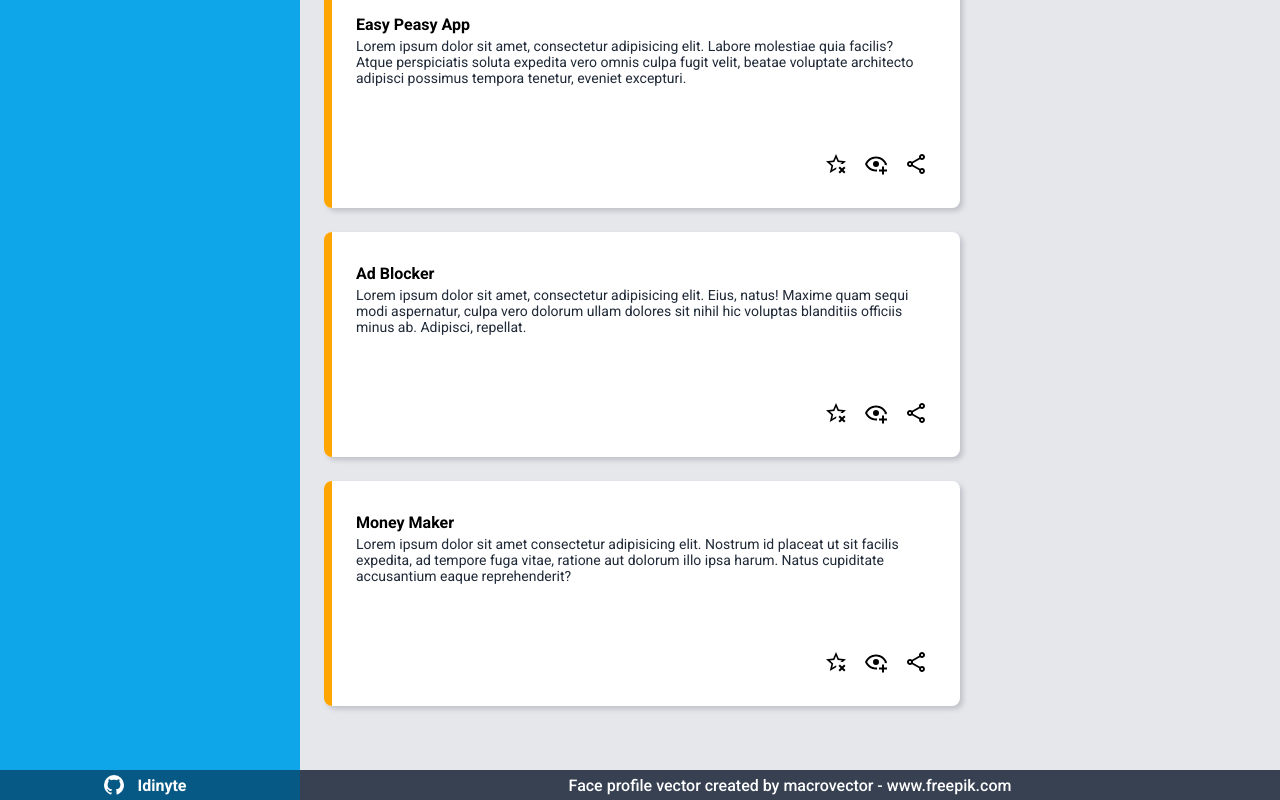
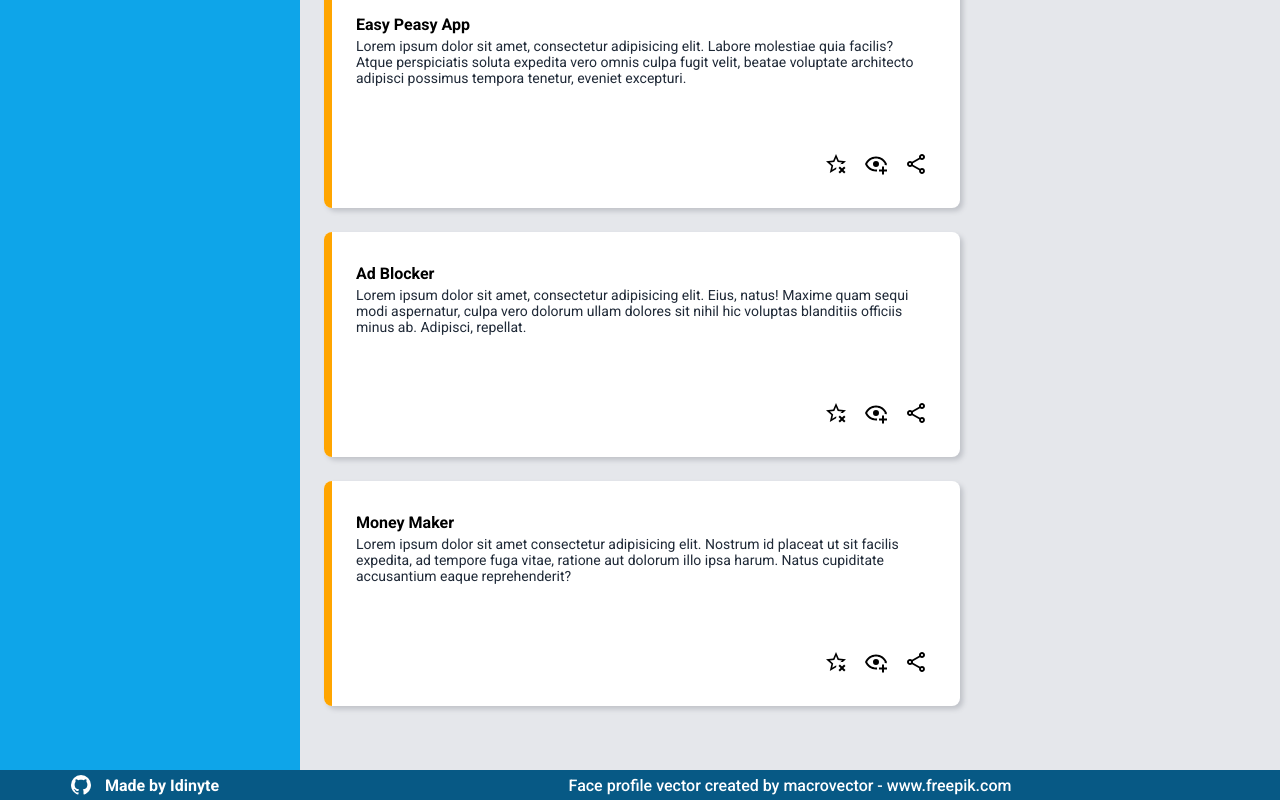
Before and after one commit to idinyte/Project-Admin-Dashboard, a plain HTML site: page index.html in a window 1280 px wide. Shown: the part 1023-1823 px from the top of the page. Drawn offline with Linux system fonts and the light colour scheme.

Commit message:
final touches

```diff
--- a/index.html
+++ b/index.html
@@ -125,7 +125,7 @@
             </div>
         </div>
         <div class="my_github">
-            <a href='https://github.com/idinyte'>Idinyte</a>
+            <a href='https://github.com/idinyte'>Made by Idinyte</a>
             <svg style="width:24px;height:24px" viewBox="0 0 24 24">
                 <path fill="currentColor"
                     d="M12,2A10,10 0 0,0 2,12C2,16.42 4.87,20.17 8.84,21.5C9.34,21.58 9.5,21.27 9.5,21C9.5,20.77 9.5,20.14 9.5,19.31C6.73,19.91 6.14,17.97 6.14,17.97C5.68,16.81 5.03,16.5 5.03,16.5C4.12,15.88 5.1,15.9 5.1,15.9C6.1,15.97 6.63,16.93 6.63,16.93C7.5,18.45 8.97,18 9.54,17.76C9.63,17.11 9.89,16.67 10.17,16.42C7.95,16.17 5.62,15.31 5.62,11.5C5.62,10.39 6,9.5 6.65,8.79C6.55,8.54 6.2,7.5 6.75,6.15C6.75,6.15 7.59,5.88 9.5,7.17C10.29,6.95 11.15,6.84 12,6.84C12.85,6.84 13.71,6.95 14.5,7.17C16.41,5.88 17.25,6.15 17.25,6.15C17.8,7.5 17.45,8.54 17.35,8.79C18,9.5 18.38,10.39 18.38,11.5C18.38,15.32 16.04,16.16 13.81,16.41C14.17,16.72 14.5,17.33 14.5,18.26C14.5,19.6 14.5,20.68 14.5,21C14.5,21.27 14.66,21.59 15.17,21.5C19.14,20.16 22,16.42 22,12A10,10 0 0,0 12,2Z" />
--- a/styles.css
+++ b/styles.css
@@ -90,7 +90,7 @@ header {
 }
 
 .top-header-container>div:first-child>input:focus {
-    outline: 1px solid var(--dark-gray);
+    outline: 2px solid var(--blue);
 }
 
 #account {
@@ -403,7 +403,7 @@ footer {
     margin-top: 4rem;
     height: 30px;
     width: 100%;
-    background-color: #374151;
+    background-color: var(--dark-blue);
     grid-column: 1 / -1;
     display: flex;
     justify-content: center;
```
